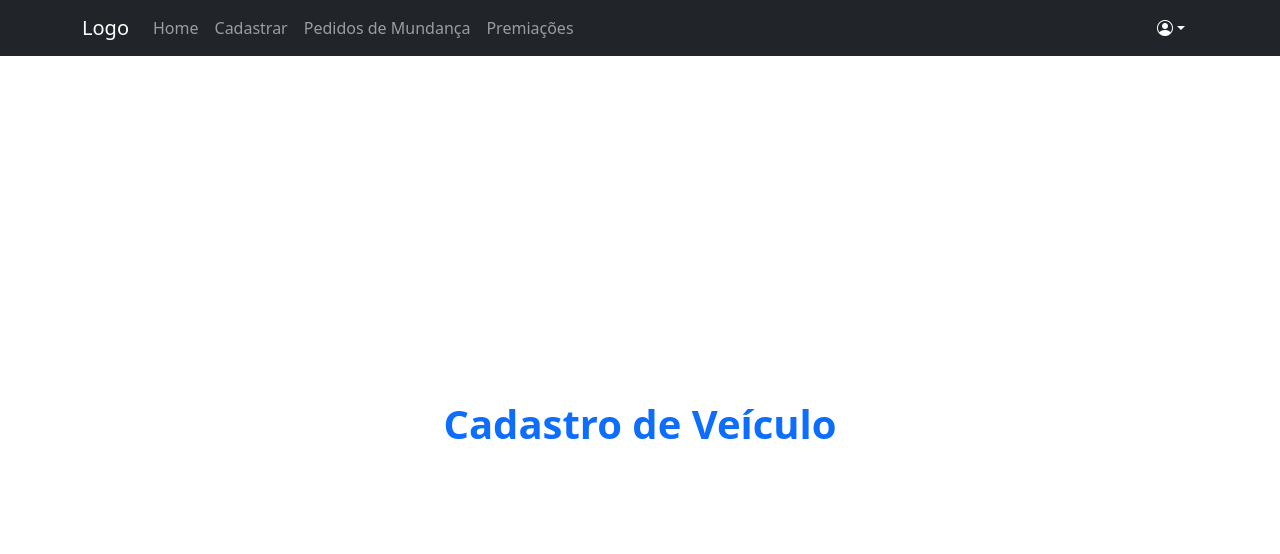
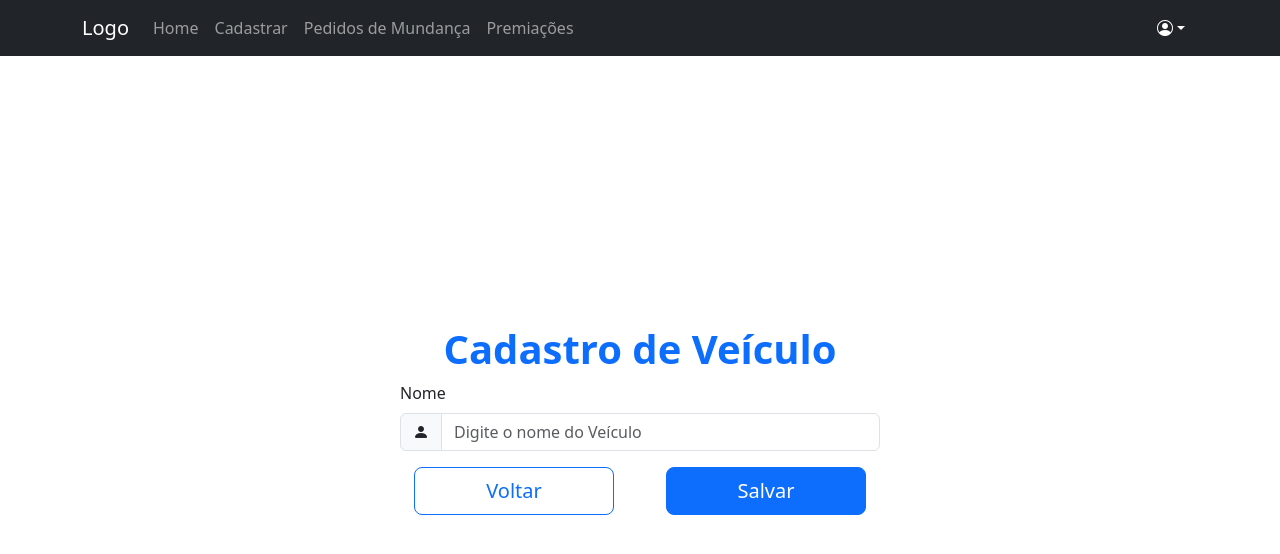
Before and after one commit to sarassaura/mudancasfront, a React (Vite) app: page /veiculos in a window 1280 px wide. Shown: the top 554 px of the page. Built offline with nearby package versions, Linux system fonts and the light colour scheme.

Commit message:
add pages form

```diff
--- a/src/App.tsx
+++ b/src/App.tsx
@@ -10,7 +10,7 @@ import DeliveryRequests from './pages/DeliveryRequests';
 import Admins from './pages/Admins';
 import Employees from './pages/Employees';
 import Freelancers from './pages/Freelancers';
-import Teams from './Teams';
+import Teams from './pages/Teams';
 import Requests from './pages/Requests';
 import FreelancerHours from './pages/FreelancerHours';
 import Vehicles from './pages/Vehicles';
--- a/src/Teams/index.tsx
+++ /dev/null
@@ -1,11 +0,0 @@
-import type { JSX } from "react";
-
-function Teams(): JSX.Element {
-  return (
-    <div className="mx-auto d-flex flex-column">
-        <h1 className="h1 fw-bold text-primary text-center">Cadastro de Equipe</h1>
-    </div>
-  )
-}
-
-export default Teams;
--- a/src/pages/Admins/index.tsx
+++ b/src/pages/Admins/index.tsx
@@ -1,12 +1,14 @@
 import type { JSX } from "react";
 import { Button, Form, InputGroup } from "react-bootstrap";
+import { useNavigate } from "react-router-dom";
 
 function Admins(): JSX.Element {
+  const navigate = useNavigate();
+
   return (
     <div className="mx-auto d-flex flex-column">
         <h1 className="h1 fw-bold text-primary text-center">Cadastro de Admin</h1>
-        <Form style={{ width: "480px" }}>
-
+        <Form style={{ width: "480px", margin: "auto" }}>
           <Form.Group className="mb-3" controlId="formGridAddress1" >
             <Form.Label>Nome</Form.Label>
             <InputGroup>
@@ -41,10 +43,11 @@ function Admins(): JSX.Element {
           <div className="row mb-3 d-flex flex-col">
             <Button
               variant="outline-primary"
-              type="submit"
+              type="button"
               className="col-6 mx-auto"
               size="lg"
               style={{ width: '200px' }}
+              onClick={() => navigate('/cadastrar')}
             >
               Voltar
             </Button>
--- a/src/pages/Freelancers/index.tsx
+++ b/src/pages/Freelancers/index.tsx
@@ -1,9 +1,46 @@
 import type { JSX } from "react";
+import { Button, Form, InputGroup } from "react-bootstrap";
+import { useNavigate } from "react-router-dom";
 
 function Freelancers(): JSX.Element {
+  const navigate = useNavigate();
+
   return (
     <div className="mx-auto d-flex flex-column">
         <h1 className="h1 fw-bold text-primary text-center">Cadastro de Profissional Autônomo</h1>
+        <Form style={{ width: "480px", margin: "auto" }}>
+          <Form.Group className="mb-3 mx-auto" controlId="formGridAddress1" >
+            <Form.Label>Nome</Form.Label>
+            <InputGroup>
+              <InputGroup.Text>
+                <i className="bi bi-person-fill"></i>
+              </InputGroup.Text>
+              <Form.Control placeholder="Digite o nome do Autônomo" />
+            </InputGroup>
+          </Form.Group>
+
+          <div className="row mb-3 d-flex flex-col">
+            <Button
+              variant="outline-primary"
+              type="button"
+              className="col-6 mx-auto"
+              size="lg"
+              style={{ width: '200px' }}
+              onClick={() => navigate('/cadastrar')}
+            >
+              Voltar
+            </Button>
+            <Button
+              variant="primary"
+              type="submit"
+              className="col-6 mx-auto"
+              size="lg"
+              style={{ width: '200px' }}
+            >
+              Salvar
+            </Button>
+          </div>
+        </Form>
     </div>
   )
 }
--- /dev/null
+++ b/src/pages/Teams/index.tsx
@@ -0,0 +1,48 @@
+import type { JSX } from "react";
+import { Button, Form, InputGroup } from "react-bootstrap";
+import { useNavigate } from "react-router-dom";
+
+function Teams(): JSX.Element {
+  const navigate = useNavigate();
+
+  return (
+    <div className="mx-auto d-flex flex-column">
+      <h1 className="h1 fw-bold text-primary text-center">Cadastro de Equipe</h1>
+      <Form style={{ width: "480px", margin: "auto" }}>
+        <Form.Group className="mb-3 mx-auto" controlId="formGridAddress1" >
+          <Form.Label>Nome</Form.Label>
+          <InputGroup>
+            <InputGroup.Text>
+              <i className="bi bi-person-fill"></i>
+            </InputGroup.Text>
+            <Form.Control placeholder="Digite o nome da Equipe" />
+          </InputGroup>
+        </Form.Group>
+
+        <div className="row mb-3 d-flex flex-col">
+          <Button
+            variant="outline-primary"
+            type="button"
+            className="col-6 mx-auto"
+            size="lg"
+            style={{ width: '200px' }}
+            onClick={() => navigate('/cadastrar')}
+          >
+            Voltar
+          </Button>
+          <Button
+            variant="primary"
+            type="submit"
+            className="col-6 mx-auto"
+            size="lg"
+            style={{ width: '200px' }}
+          >
+            Salvar
+          </Button>
+        </div>
+      </Form>
+    </div>
+  )
+}
+
+export default Teams;
--- a/src/pages/Vehicles/index.tsx
+++ b/src/pages/Vehicles/index.tsx
@@ -1,9 +1,46 @@
 import type { JSX } from "react";
+import { Button, Form, InputGroup } from "react-bootstrap";
+import { useNavigate } from "react-router-dom";
 
 function Vehicles(): JSX.Element {
+  const navigate = useNavigate();
+
   return (
     <div className="mx-auto d-flex flex-column">
         <h1 className="h1 fw-bold text-primary text-center">Cadastro de Veículo</h1>
+        <Form style={{ width: "480px", margin: "auto" }}>
+          <Form.Group className="mb-3 mx-auto" controlId="formGridAddress1" >
+            <Form.Label>Nome</Form.Label>
+            <InputGroup>
+              <InputGroup.Text>
+                <i className="bi bi-person-fill"></i>
+              </InputGroup.Text>
+              <Form.Control placeholder="Digite o nome do Veículo" />
+            </InputGroup>
+          </Form.Group>
+
+          <div className="row mb-3 d-flex flex-col">
+            <Button
+              variant="outline-primary"
+              type="button"
+              className="col-6 mx-auto"
+              size="lg"
+              style={{ width: '200px' }}
+              onClick={() => navigate('/cadastrar')}
+            >
+              Voltar
+            </Button>
+            <Button
+              variant="primary"
+              type="submit"
+              className="col-6 mx-auto"
+              size="lg"
+              style={{ width: '200px' }}
+            >
+              Salvar
+            </Button>
+          </div>
+        </Form>
     </div>
   )
 }
```
